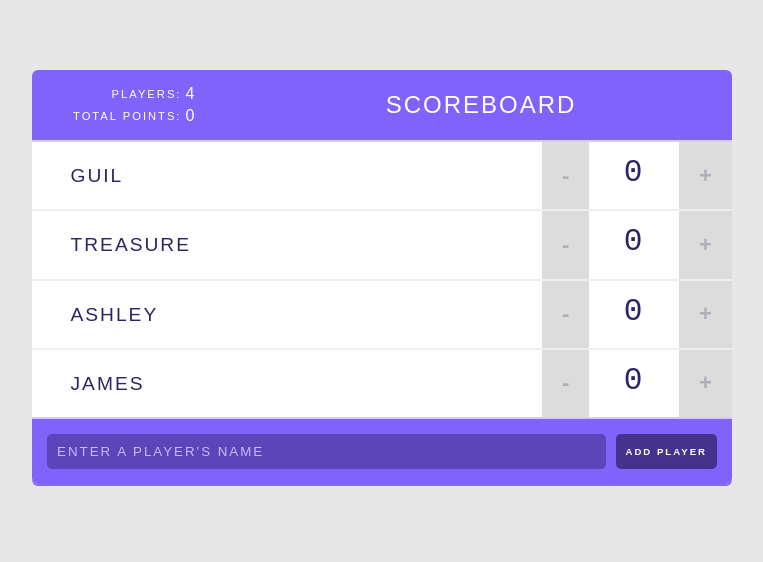
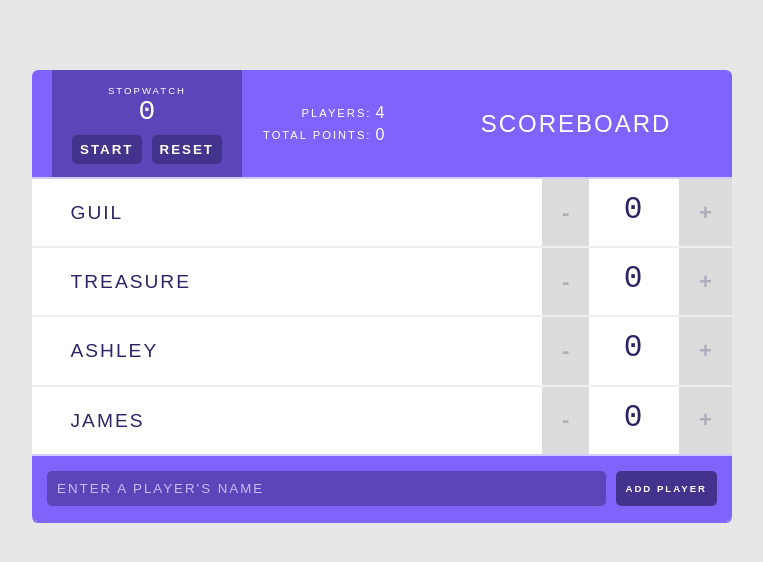
Before and after one commit to MeghanPund/treehouseReactCourseCont, a React (Create React App) app: page / in a window 1280 px wide. Shown: the top 562 px of the page, without its empty margins (258-1021 px from the left). Built offline with nearby package versions, Linux system fonts and the light colour scheme.

Commit message:
added stopwatch component to be returned from header

```diff
--- a/src/components/Header.js
+++ b/src/components/Header.js
@@ -5,6 +5,7 @@ import Stopwatch from './Stopwatch';
 const Header = (props) => {
     return (
       <header>
+      <Stopwatch />
       <Stats players={props.players} />
         <h1>{ props.title }</h1>
       </header>
```
